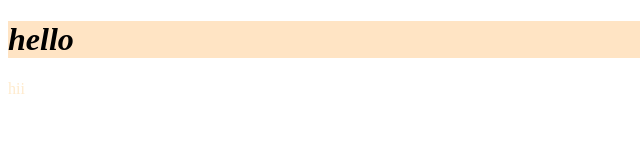
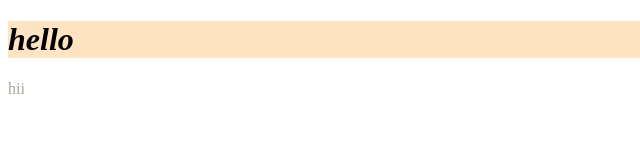
Before and after one commit to alaa77alghamdi/Lab9, a plain HTML site: page index.html in a window 1280 px wide. Shown: the full height of the page, 0-640 px from the left. Drawn offline with Linux system fonts and the light colour scheme.

Commit message:
change color

```diff
--- a/style.css
+++ b/style.css
@@ -4,5 +4,5 @@
 
 p{
 
-    color: blanchedalmond;
+    color: rgb(172, 164, 152);
 }
```
